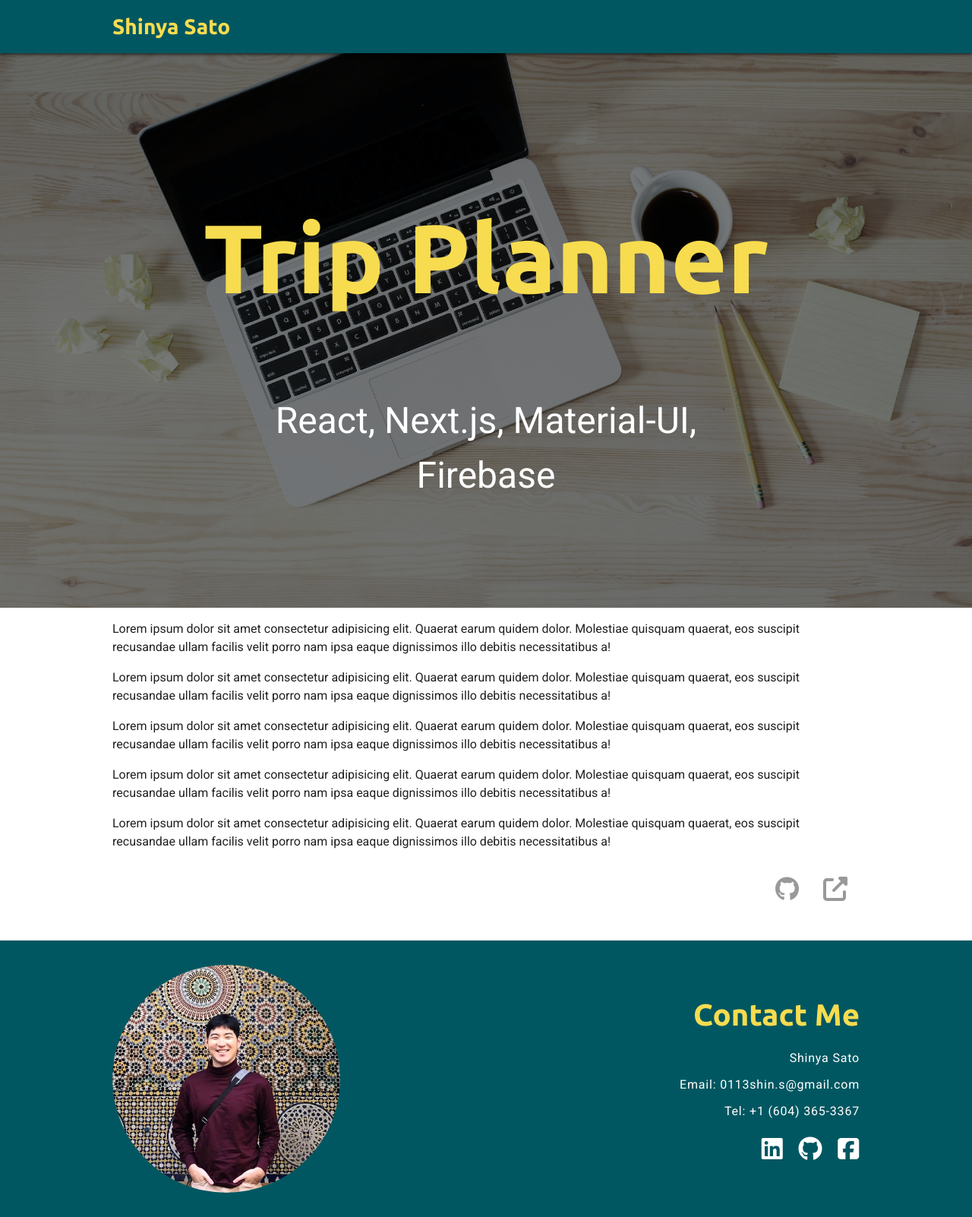
After one commit to satoshinbp/portfolio, a PHP site: page /works/trip-planner.html in a window 1280 px wide. The commit adds this page. Shown: the whole page at 76% size. Run offline with PHP 8.4, Linux system fonts and the light colour scheme; some libraries are stand-ins or nearby versions.

Commit message:
add works pages

```diff
--- a/style.css
+++ b/styles/main.css
@@ -25,7 +25,7 @@ body {
 }
 
 *[class$='wrapper'] {
-  max-width: 1200px;
+  max-width: 1080px;
   margin: 0 auto;
   padding: 1rem;
 }
@@ -73,6 +73,9 @@ blockquote {
   display: none;
 }
 
+.mobile-tablet-hidden {
+  display: none;
+}
 .visually-hidden {
   clip: rect(0 0 0 0);
   clip-path: inset(50%);
@@ -90,22 +93,25 @@ blockquote {
   margin: 1rem 0;
 }
 
-/* header */
-header {
-  position: fixed;
-  top: 0;
-  z-index: 1;
-  width: 100%;
-  box-shadow: 0 2px 4px 0 rgba(0, 0, 0, 0.6);
-  background-color: var(--main-color);
-  color: var(--accent-color);
+/* Button */
+.button-primary-outlined {
+  padding: 0.5rem;
+  border: 1px solid rgba(1, 87, 97, 0.5);
+  background-color: var(--base-color);
+  color: var(--main-color);
+  font-size: 0.875rem;
+  transition: 0.3s;
 }
 
-.header-wrapper {
-  display: flex;
-  justify-content: space-between;
-  align-items: center;
-  padding: 0 1rem;
+.button-primary-outlined:hover {
+  border: 1px solid var(--main-color);
+  background-color: rgba(1, 87, 97, 0.05);
+  color: var(--main-color);
+  transition: 0.3s;
+}
+
+.button-primary-outlined a {
+  color: var(--main-color);
 }
 
 .icon-button {
@@ -122,6 +128,24 @@ header {
 .icon-button:hover {
   color: var(--accent-color);
   transition: 0.3s;
+}
+
+/* Header */
+header {
+  position: fixed;
+  top: 0;
+  z-index: 1;
+  width: 100%;
+  box-shadow: 0 2px 4px 0 rgba(0, 0, 0, 0.6);
+  background-color: var(--main-color);
+  color: var(--accent-color);
+}
+
+.header-wrapper {
+  display: flex;
+  justify-content: space-between;
+  align-items: center;
+  padding: 0 1rem;
 }
 
 nav li {
@@ -505,6 +543,14 @@ footer .portrait {
     padding: 1rem 3rem;
   }
 
+  .mobile-tablet-hidden {
+    display: initial;
+  }
+
+  .pc-hidden {
+    display: none;
+  }
+
   .header-wrapper {
     padding: 0 3rem;
   }
--- /dev/null
+++ b/styles/works.css
@@ -0,0 +1,88 @@
+h1 a {
+  color: var(--accent-color);
+}
+
+.hero-image {
+  background-image: url('../images/e-portfolio.jpg');
+  height: calc(50vh - 69.5px);
+  background-position: center;
+  background-repeat: no-repeat;
+  background-size: cover;
+  position: relative;
+}
+
+.wrapper {
+  padding-top: 0;
+}
+
+p {
+  text-align: center;
+}
+
+.title p {
+  font-weight: 700;
+}
+
+.external-link ul {
+  display: flex;
+  justify-content: center;
+  font-size: 1.25rem;
+}
+
+.external-link li {
+  margin: 0 1rem;
+}
+
+.external-link a {
+  color: rgba(0, 0, 0, 0.4);
+  transition: 0.3s;
+}
+
+.external-link ul a:hover {
+  color: var(--main-color);
+  transition: 0.3s;
+}
+
+@media screen and (min-width: 600px) {
+  p {
+    text-align: initial;
+  }
+
+  .external-link ul {
+    justify-content: flex-end;
+    font-size: 1.5rem;
+  }
+}
+
+@media screen and (min-width: 960px) {
+  .hero-image {
+    background-image: linear-gradient(rgba(0, 0, 0, 0.5), rgba(0, 0, 0, 0.5)),
+      url('../images/e-portfolio.jpg');
+    height: calc(100vh - 69.5px);
+  }
+
+  .hero-text {
+    text-align: center;
+    position: absolute;
+    top: 50%;
+    left: 50%;
+    transform: translate(-50%, -50%);
+  }
+
+  .hero-text h2 {
+    text-align: center;
+    color: var(--accent-color);
+    font-size: 8rem;
+    white-space: nowrap;
+  }
+
+  .hero-text p {
+    text-align: center;
+    color: white;
+    font-size: 3rem;
+  }
+
+  .external-link ul {
+    font-size: 2rem;
+  }
+}
--- /dev/null
+++ b/works/trip-planner.html
@@ -0,0 +1,148 @@
+<!DOCTYPE html>
+<html lang="en">
+  <head>
+    <meta charset="utf-8" />
+    <meta http-equiv="X-UA-Compatible" content="IE=edge" />
+    <meta name="viewport" content="width=device-width, initial-scale=1" />
+    <title>Shinya Sato</title>
+    <script src="main.js" defer></script>
+    <link rel="stylesheet" href="../styles/main.css" />
+    <link rel="stylesheet" href="../styles/works.css" />
+    <script
+      src="https://kit.fontawesome.com/5ad9629e4a.js"
+      crossorigin="anonymous"
+    ></script>
+  </head>
+
+  <body>
+    <header>
+      <div class="header-wrapper">
+        <h1><a href="../index.html">Shinya Sato</a></h1>
+      </div>
+    </header>
+
+    <main>
+      <section>
+        <div class="hero-image">
+          <div class="hero-text mobile-tablet-hidden">
+            <h2>Trip Planner</h2>
+            <p>React, Next.js, Material-UI, Firebase</p>
+          </div>
+        </div>
+
+        <div class="wrapper">
+          <div class="title pc-hidden">
+            <h2>Trip Planner</h2>
+            <p>React, Next.js, Material-UI, Firebase</p>
+          </div>
+
+          <div>
+            <p>
+              Lorem ipsum dolor sit amet consectetur adipisicing elit. Quaerat
+              earum quidem dolor. Molestiae quisquam quaerat, eos suscipit
+              recusandae ullam facilis velit porro nam ipsa eaque dignissimos
+              illo debitis necessitatibus a!
+            </p>
+            <p>
+              Lorem ipsum dolor sit amet consectetur adipisicing elit. Quaerat
+              earum quidem dolor. Molestiae quisquam quaerat, eos suscipit
+              recusandae ullam facilis velit porro nam ipsa eaque dignissimos
+              illo debitis necessitatibus a!
+            </p>
+            <p>
+              Lorem ipsum dolor sit amet consectetur adipisicing elit. Quaerat
+              earum quidem dolor. Molestiae quisquam quaerat, eos suscipit
+              recusandae ullam facilis velit porro nam ipsa eaque dignissimos
+              illo debitis necessitatibus a!
+            </p>
+            <p>
+              Lorem ipsum dolor sit amet consectetur adipisicing elit. Quaerat
+              earum quidem dolor. Molestiae quisquam quaerat, eos suscipit
+              recusandae ullam facilis velit porro nam ipsa eaque dignissimos
+              illo debitis necessitatibus a!
+            </p>
+            <p>
+              Lorem ipsum dolor sit amet consectetur adipisicing elit. Quaerat
+              earum quidem dolor. Molestiae quisquam quaerat, eos suscipit
+              recusandae ullam facilis velit porro nam ipsa eaque dignissimos
+              illo debitis necessitatibus a!
+            </p>
+          </div>
+
+          <div class="external-link">
+            <ul>
+              <li>
+                <a
+                  href="https://github.com/satoshinbp/trip-planner"
+                  aria-hidden="true"
+                >
+                  <span class="visually-hidden">GitHub</span>
+                  <i class="fab fa-github" aria-hidden="true"></i>
+                </a>
+              </li>
+              <li>
+                <a
+                  href="https://trip-planner-hazel.vercel.app/"
+                  aria-hidden="true"
+                >
+                  <span class="visually-hidden">Open in new window</span>
+                  <i class="fas fa-external-link-alt" aria-hidden="true"></i>
+                </a>
+              </li>
+            </ul>
+          </div>
+        </div>
+      </section>
+    </main>
+
+    <footer>
+      <div class="footer-wrapper">
+        <img
+          src="../images/portrait-footer.jpeg"
+          alt="front portrait"
+          class="portrait mb-hidden"
+        />
+
+        <section id="contact">
+          <h2>Contact Me</h2>
+
+          <ul class="contact-basic">
+            <li>Shinya Sato</li>
+            <li>
+              Email:
+              <a href="mailto:0113shin.s@gmail.com">0113shin.s@gmail.com</a>
+            </li>
+            <li>Tel: <a href="tel:+818078527540">+1 (604) 365-3367</a></li>
+          </ul>
+
+          <ul class="contact-social">
+            <li>
+              <a
+                href="https://www.linkedin.com/in/shinyasato"
+                aria-hidden="true"
+              >
+                <span class="visually-hidden">LinkedIn</span>
+                <i class="fab fa-linkedin fa-2x" aria-hidden="true"></i>
+              </a>
+            </li>
+            <li>
+              <a href="https://github.com/satoshinbp" aria-hidden="true">
+                <span class="visually-hidden">GitHub</span>
+                <i class="fab fa-github fa-2x" aria-hidden="true"></i>
+              </a>
+            </li>
+            <li>
+              <a
+                href="https://www.facebook.com/shinya.sato.353"
+                aria-hidden="true"
+              >
+                <span class="visually-hidden">Facebook</span>
+                <i class="fab fa-facebook-square fa-2x" aria-hidden="true"></i>
+              </a>
+            </li>
+          </ul>
+        </section>
+      </div>
+    </footer>
+  </body>
+</html>
```
Also changed, not shown: other parts of styles/main.css (+32 -23 lines), index.html (+22 -4 lines), works/portfolio.html (added, +145 -0 lines), images/e-portfolio.jpg (added), images/trip-planner.jpg (added), 1 other file.
